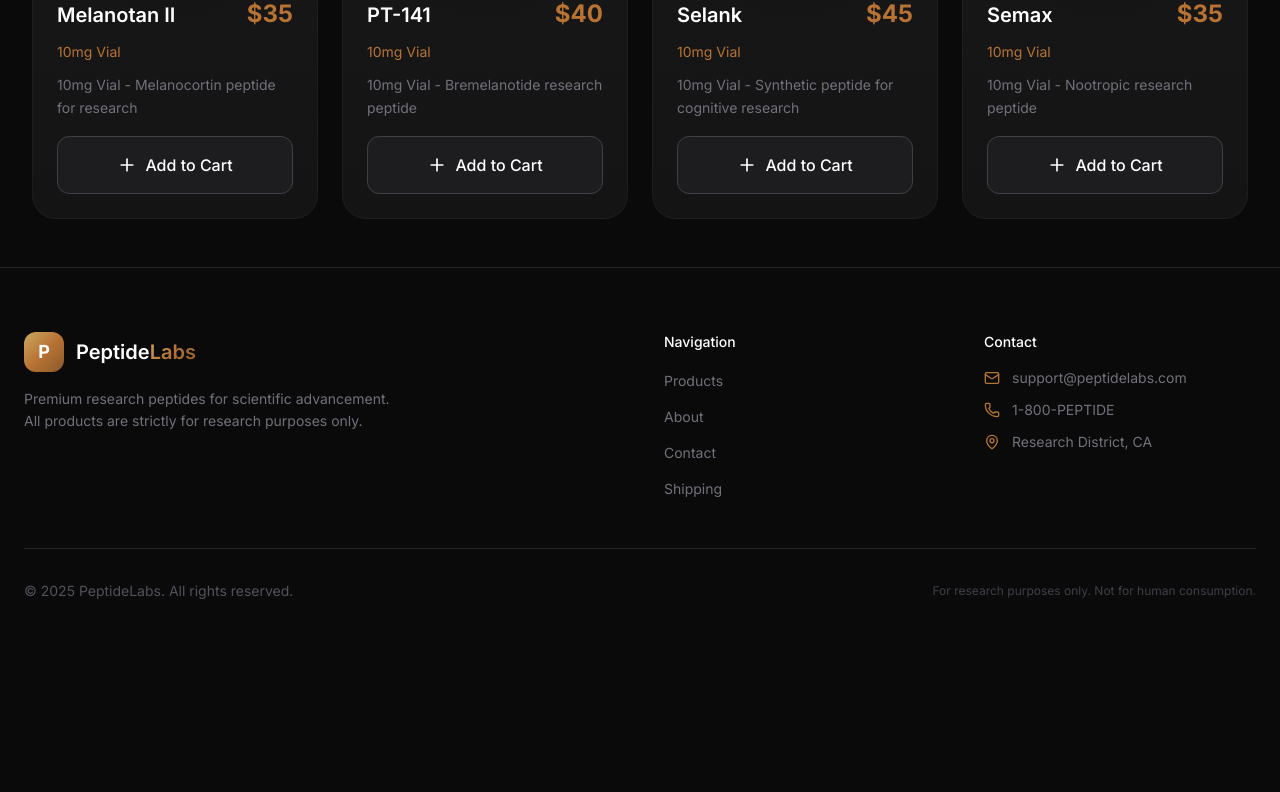
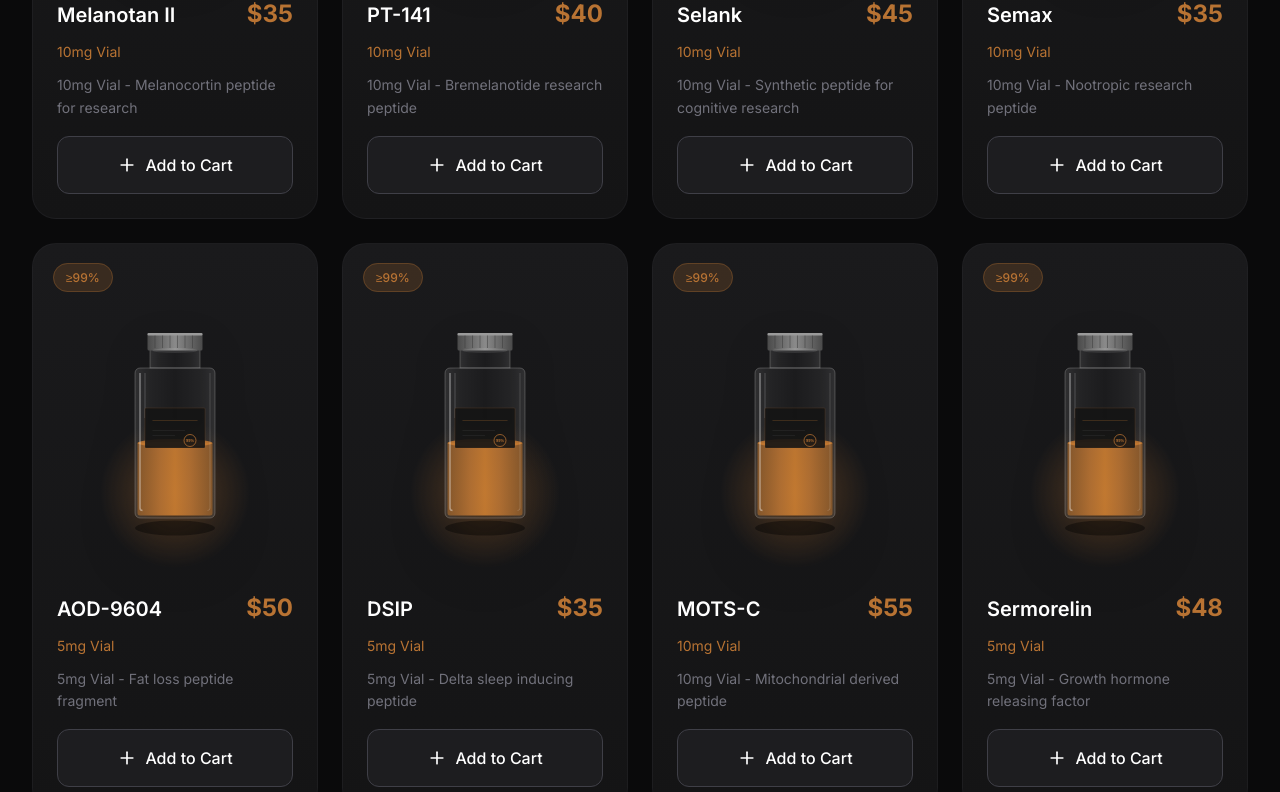
Before and after one commit to kaiwerner444-lab/pep, a Next.js app in the folder peptides-store/: page /products in a window 1280 px wide. Shown: the part 1996-2788 px from the top of the page. Before the commit the page ends 2661 px from the top, so only its background shows below. Built offline with nearby package versions, Linux system fonts and the light colour scheme.

Commit message:
Add all 31 products back to catalog

```diff
--- a/peptides-store/src/app/products/page.tsx
+++ b/peptides-store/src/app/products/page.tsx
@@ -17,6 +17,25 @@ const allProducts = [
   { id: 10, name: "PT-141", description: "10mg Vial - Bremelanotide research peptide", price: 40, category: "General Research", image: "/vial-3d.svg" },
   { id: 11, name: "Selank", description: "10mg Vial - Synthetic peptide for cognitive research", price: 45, category: "Neuropeptide Research", image: "/vial-3d.svg" },
   { id: 12, name: "Semax", description: "10mg Vial - Nootropic research peptide", price: 35, category: "Neuropeptide Research", image: "/vial-3d.svg" },
+  { id: 13, name: "AOD-9604", description: "5mg Vial - Fat loss peptide fragment", price: 50, category: "Metabolic Research", image: "/vial-3d.svg" },
+  { id: 14, name: "DSIP", description: "5mg Vial - Delta sleep inducing peptide", price: 35, category: "Neuropeptide Research", image: "/vial-3d.svg" },
+  { id: 15, name: "MOTS-C", description: "10mg Vial - Mitochondrial derived peptide", price: 55, category: "Metabolic Research", image: "/vial-3d.svg" },
+  { id: 16, name: "Sermorelin", description: "5mg Vial - Growth hormone releasing factor", price: 48, category: "Secretagogue Research", image: "/vial-3d.svg" },
+  { id: 17, name: "Tesamorelin", description: "5mg Vial - Growth hormone releasing hormone analog", price: 45, category: "Secretagogue Research", image: "/vial-3d.svg" },
+  { id: 18, name: "IGF-1 LR3", description: "1mg Vial - Insulin-like growth factor long R3", price: 75, category: "Secretagogue Research", image: "/vial-3d.svg" },
+  { id: 19, name: "HCG", description: "5000iu Vial - Human chorionic gonadotropin", price: 40, category: "General Research", image: "/vial-3d.svg" },
+  { id: 20, name: "KISSPEPTIN", description: "10mg Vial - Reproductive hormone peptide", price: 60, category: "General Research", image: "/vial-3d.svg" },
+  { id: 21, name: "KPV", description: "10mg Vial - Anti-inflammatory tripeptide", price: 55, category: "Tissue Research", image: "/vial-3d.svg" },
+  { id: 22, name: "Glutathione", description: "600mg Vial - Antioxidant tripeptide", price: 54, category: "Antioxidants", image: "/vial-3d.svg" },
+  { id: 23, name: "Enclomiphene", description: "12.5mg/ml - Selective estrogen receptor modulator", price: 75, category: "General Research", image: "/vial-3d.svg" },
+  { id: 24, name: "RU-58841", description: "5% Solution - Anti-androgen research compound", price: 45, category: "General Research", image: "/vial-3d.svg" },
+  { id: 25, name: "SLU-PP-332", description: "10mg Vial - ERR agonist for metabolic research", price: 175, category: "Metabolic Research", image: "/vial-3d.svg" },
+  { id: 26, name: "BPC-157/TB-500", description: "Blend - Healing and recovery peptide stack", price: 75, category: "Research Bundles", image: "/vial-3d.svg" },
+  { id: 27, name: "Glow", description: "Blend - GHK-CU, TB-500, BPC-157 skin stack", price: 115, category: "Research Bundles", image: "/vial-3d.svg" },
+  { id: 28, name: "KLOW", description: "Blend - Advanced healing peptide stack", price: 140, category: "Research Bundles", image: "/vial-3d.svg" },
+  { id: 29, name: "BAC Water", description: "10ml Vial - Bacteriostatic water for reconstitution", price: 12, category: "Lab Supplies", image: "/vial-3d.svg" },
+  { id: 30, name: "Acetic Acid", description: "10ml Vial - 0.6% solution for peptide preparation", price: 10, category: "Lab Supplies", image: "/vial-3d.svg" },
+  { id: 31, name: "Amino Tadalafil", description: "30ml Bottle - Research compound", price: 54, category: "General Research", image: "/vial-3d.svg" },
 ];
 
 const categories = ["All", "Tissue Research", "Thymosin Research", "Copper Peptides", "Glucagon Analogs", "Antioxidants", "Secretagogue Research", "Neuropeptide Research", "General Research"];
```
Also changed, not shown: 87 other files (tests, documents, lock files or other folders).
